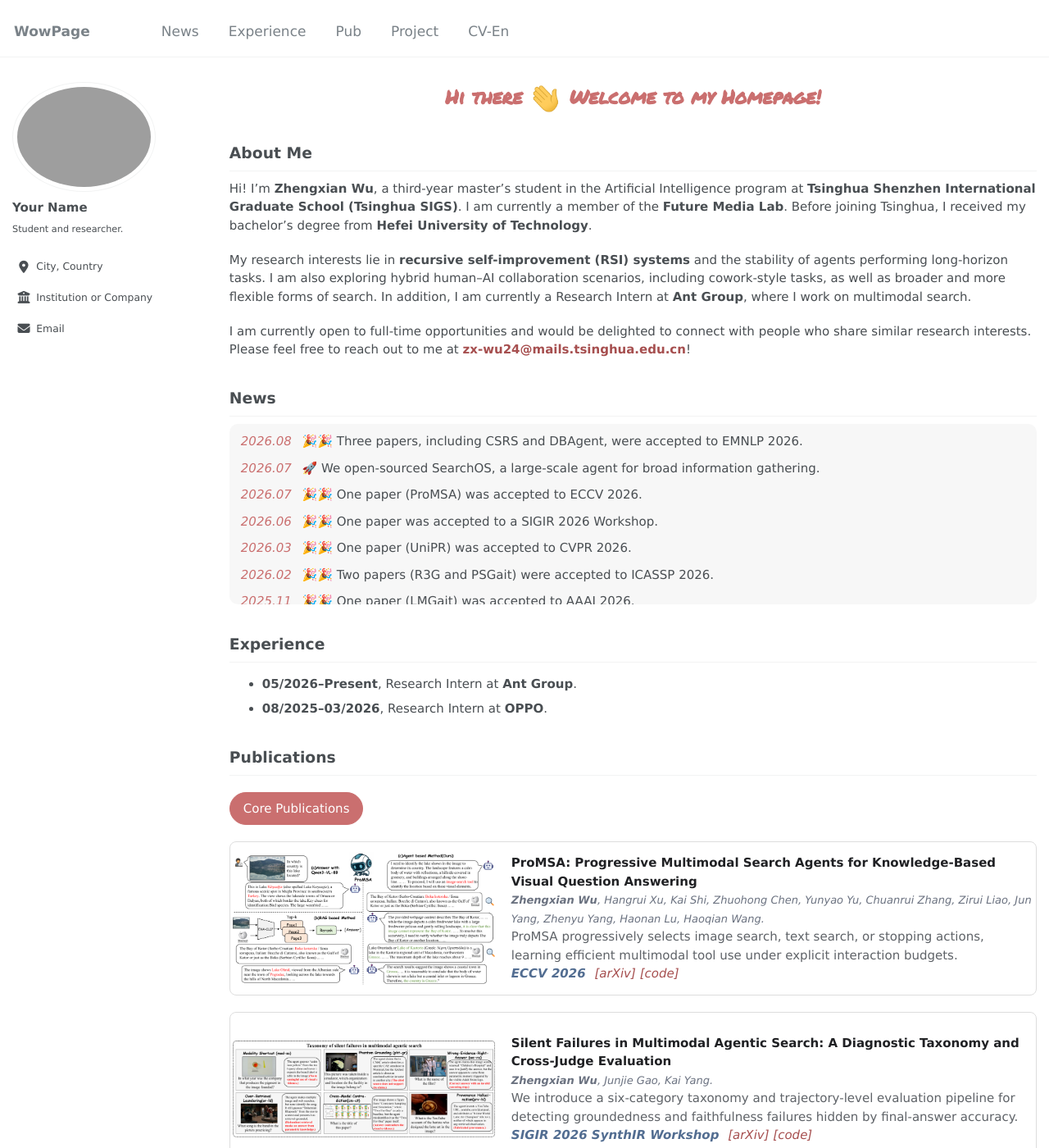
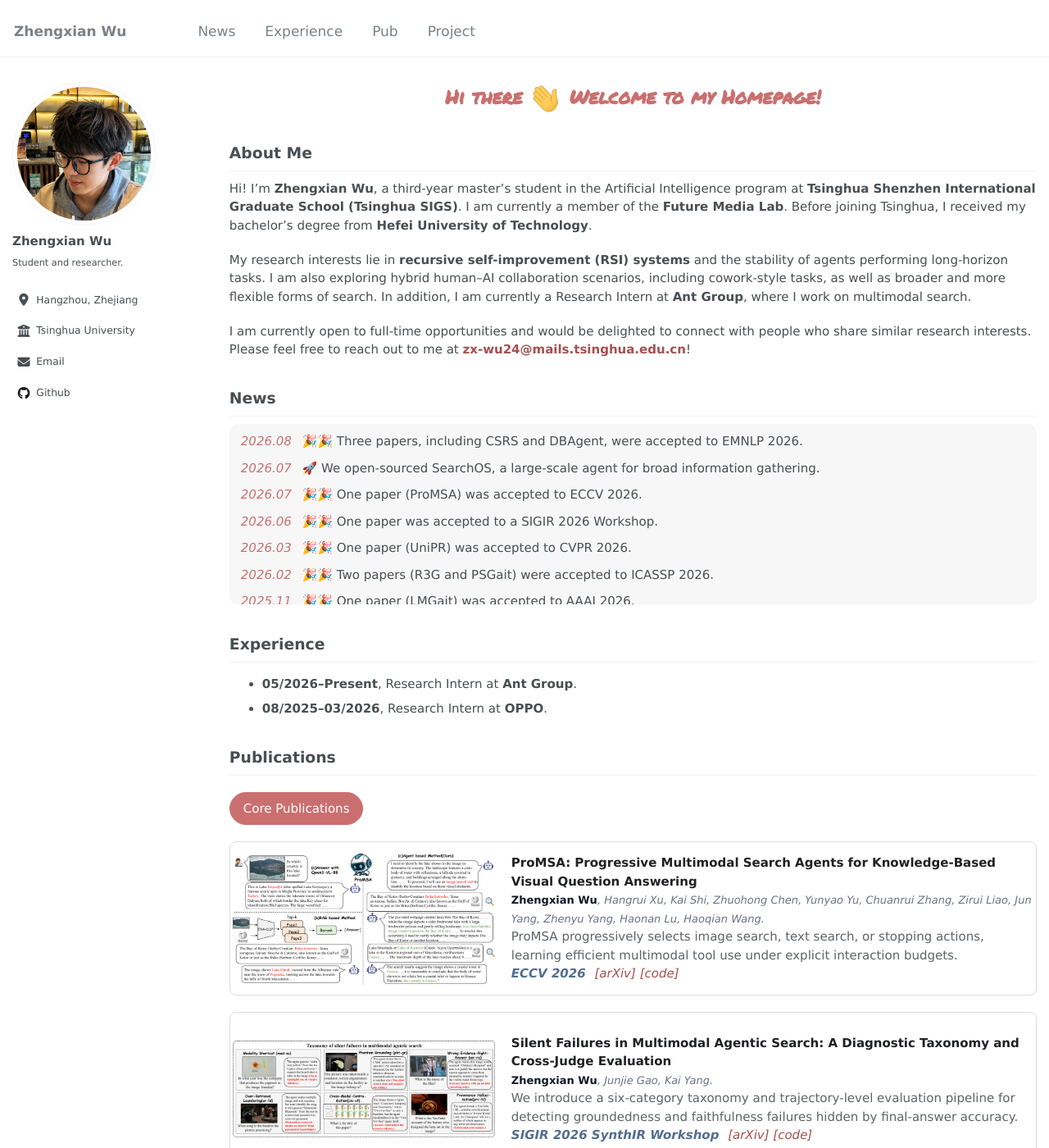
Before and after one commit to DingWu1021/DingWu1021.github.io, a Jekyll site: the page built from _pages/about.md, in a window 1280 px wide and 1400 px high. Shown: the whole window at 82% size. Built offline with Jekyll 4.4.1, drawn with Linux system fonts in a browser that asks for light colours; some web fonts are replaced; our own code applies the rules of GitHub Pages for plain Markdown files; some of the changed text lies outside the part shown.

Commit message:
Personalize homepage identity and avatar

```diff
--- a/_config.yml
+++ b/_config.yml
@@ -1,21 +1,21 @@
 locale                   : "en-US"
-title                    : "WowPage"
+title                    : "Zhengxian Wu"
 title_separator          : "-"
-name                     : "Your Name"
+name                     : "Zhengxian Wu"
 description              : &description "A clean academic homepage template."
 url                      : ""
 baseurl                  : ""
 repository               : ""
 
 author:
-  avatar           : "1.png"
-  name             : "Your Name"
+  avatar           : "profile-avatar.png"
+  name             : "Zhengxian Wu"
   pronouns         :
   bio              : "Student and researcher."
-  location         : "City, Country"
-  employer         : "Institution or Company"
+  location         : "Hangzhou, Zhejiang"
+  employer         : "Tsinghua University"
   uri              :
-  email            : "name@example.com"
+  email            : "zx-wu24@mails.tsinghua.edu.cn"
 
   arxiv            :
   googlescholar    :
@@ -28,7 +28,7 @@ author:
   bitbucket        :
   codepen          :
   dribbble         :
-  github           :
+  github           : "DingWu1021"
   kaggle           :
   stackoverflow    :
 
--- a/_data/navigation.yml
+++ b/_data/navigation.yml
@@ -13,8 +13,5 @@ main:
   - title: "Project"
     url: "/#projects"
 
-  - title: "CV-En"
-    url: "/files/weidongtang_resume.pdf"
-
   # - title: "CV-Cn"
   #   url: "/files/chinese_resume.pdf"
--- a/_includes/head/custom.html
+++ b/_includes/head/custom.html
@@ -11,7 +11,7 @@
 <link rel="apple-touch-icon" sizes="144x144" href="{{ base_path }}/images/apple-touch-icon-144x144.png?v=M44lzPylqQ">
 <link rel="apple-touch-icon" sizes="152x152" href="{{ base_path }}/images/apple-touch-icon-152x152.png?v=M44lzPylqQ">
 <link rel="apple-touch-icon" sizes="180x180" href="{{ base_path }}/images/apple-touch-icon-180x180.png?v=M44lzPylqQ">
-<link rel="icon" href="{{ base_path }}/images/favicon.ico">
+<link rel="icon" type="image/svg+xml" href="{{ base_path }}/images/hedgehog-favicon.svg">
 <link rel="manifest" href="{{ base_path }}/images/manifest.json?v=M44lzPylqQ">
 <link rel="mask-icon" href="{{ base_path }}/images/safari-pinned-tab.svg?v=M44lzPylqQ" color="#000000">
 
--- a/_pages/about.md
+++ b/_pages/about.md
@@ -50,7 +50,7 @@ Publications
 <div class="publication-card"><div class="publication-card__inner">
   <div class="pub-media-rotator"><img src="images/publications/promsa.png" alt="Comparison of ProMSA with direct answering and fixed RAG" loading="lazy"></div>
   <div class="publication-card__content"><strong>ProMSA: Progressive Multimodal Search Agents for Knowledge-Based Visual Question Answering</strong><br>
-  <i class="publication-authors"><strong>Zhengxian Wu</strong>, Hangrui Xu, Kai Shi, Zhuohong Chen, Yunyao Yu, Chuanrui Zhang, Zirui Liao, Jun Yang, Zhenyu Yang, Haonan Lu, Haoqian Wang.</i><br>
+  <i class="publication-authors"><strong class="publication-author-me">Zhengxian Wu</strong>, Hangrui Xu, Kai Shi, Zhuohong Chen, Yunyao Yu, Chuanrui Zhang, Zirui Liao, Jun Yang, Zhenyu Yang, Haonan Lu, Haoqian Wang.</i><br>
   ProMSA progressively selects image search, text search, or stopping actions, learning efficient multimodal tool use under explicit interaction budgets.<br>
   <b><i class="publication-venue">ECCV 2026</i></b>
   <a href="https://arxiv.org/abs/2606.27974" target="_blank" rel="noopener noreferrer"><em>[arXiv]</em></a>
@@ -60,7 +60,7 @@ Publications
 <div class="publication-card"><div class="publication-card__inner">
   <div class="pub-media-rotator"><img src="images/publications/silent-failures.png" alt="Taxonomy of silent failures in multimodal agentic search" loading="lazy"></div>
   <div class="publication-card__content"><strong>Silent Failures in Multimodal Agentic Search: A Diagnostic Taxonomy and Cross-Judge Evaluation</strong><br>
-  <i class="publication-authors"><strong>Zhengxian Wu</strong>, Junjie Gao, Kai Yang.</i><br>
+  <i class="publication-authors"><strong class="publication-author-me">Zhengxian Wu</strong>, Junjie Gao, Kai Yang.</i><br>
   We introduce a six-category taxonomy and trajectory-level evaluation pipeline for detecting groundedness and faithfulness failures hidden by final-answer accuracy.<br>
   <b><i class="publication-venue">SIGIR 2026 SynthIR Workshop</i></b>
   <a href="https://arxiv.org/abs/2607.19793" target="_blank" rel="noopener noreferrer"><em>[arXiv]</em></a>
@@ -70,7 +70,7 @@ Publications
 <div class="publication-card"><div class="publication-card__inner">
   <div class="pub-media-rotator"><img src="images/publications/selfjudge.png" alt="Overview of the Self-Judge framework for unsupervised multimodal self-evolution" loading="lazy"></div>
   <div class="publication-card__content"><strong>When Models Judge Themselves: Unsupervised Self-Evolution for Multimodal Reasoning</strong><br>
-  <i class="publication-authors"><strong>Zhengxian Wu</strong>, Kai Shi, Chuanrui Zhang, Zirui Liao, Jun Yang, Ni Yang, Qiuying Peng, Luyuan Zhang, Hangrui Xu, Tianhuang Su, Zhenyu Yang, Haonan Lu, Haoqian Wang.</i><br>
+  <i class="publication-authors"><strong class="publication-author-me">Zhengxian Wu</strong>, Kai Shi, Chuanrui Zhang, Zirui Liao, Jun Yang, Ni Yang, Qiuying Peng, Luyuan Zhang, Hangrui Xu, Tianhuang Su, Zhenyu Yang, Haonan Lu, Haoqian Wang.</i><br>
   We introduce an unsupervised self-evolution framework that combines actor self-consistency with a bounded self-judge signal to improve multimodal reasoning without annotated answers.<br>
   <b><i class="publication-venue">arXiv</i></b>
   <a href="https://arxiv.org/abs/2603.21289" target="_blank" rel="noopener noreferrer"><em>[arXiv]</em></a>
@@ -80,7 +80,7 @@ Publications
 <div class="publication-card"><div class="publication-card__inner">
   <div class="pub-media-rotator"><img src="images/publications/csrs.png" alt="Overview of the CSRS framework" loading="lazy"></div>
   <div class="publication-card__content"><strong>Stabilizing Unsupervised Self-Evolution of MLLMs via Continuous Softened Retracing reSampling</strong><br>
-  <i class="publication-authors">Yunyao Yu, <strong>Zhengxian Wu</strong>, Zhuohong Chen, Hangrui Xu, Zirui Liao, Xiangwen Deng, Zhifang Liu, Senyuan Shi, Haoqian Wang.</i><br>
+  <i class="publication-authors">Yunyao Yu, <strong class="publication-author-me">Zhengxian Wu</strong>, Zhuohong Chen, Hangrui Xu, Zirui Liao, Xiangwen Deng, Zhifang Liu, Senyuan Shi, Haoqian Wang.</i><br>
   CSRS stabilizes unsupervised multimodal self-evolution through retracing-based exploration, softened frequency rewards, and visual semantic perturbation.<br>
   <b><i class="publication-venue">EMNLP 2026</i></b>
   <a href="https://arxiv.org/abs/2604.03647" target="_blank" rel="noopener noreferrer"><em>[arXiv]</em></a>
@@ -90,7 +90,7 @@ Publications
 <div class="publication-card"><div class="publication-card__inner">
   <div class="pub-media-rotator"><img src="images/publications/dbagent.png" alt="Overview of the DBAgent framework" loading="lazy"></div>
   <div class="publication-card__content"><strong>Learning to Search: A Decision-Based Agent for Knowledge-Based Visual Question Answering</strong><br>
-  <i class="publication-authors">Zhuohong Chen, <strong>Zhengxian Wu</strong>, Yunyao Yu, Hangrui Xu, Zirui Liao, Zhifang Liu, Xiangwen Deng, Peng Jiao, Haoqian Wang.</i><br>
+  <i class="publication-authors">Zhuohong Chen, <strong class="publication-author-me">Zhengxian Wu</strong>, Yunyao Yu, Hangrui Xu, Zirui Liao, Zhifang Liu, Xiangwen Deng, Peng Jiao, Haoqian Wang.</i><br>
   DBAgent turns knowledge-based visual question answering into a multi-step decision process that adaptively chooses when and how to retrieve evidence.<br>
   <b><i class="publication-venue">EMNLP 2026</i></b>
   <a href="https://arxiv.org/abs/2604.07146" target="_blank" rel="noopener noreferrer"><em>[arXiv]</em></a>
@@ -100,7 +100,7 @@ Publications
 <div class="publication-card"><div class="publication-card__inner">
   <div class="pub-media-rotator"><img src="images/publications/unipr.png" alt="Overview of the UniPR real-to-sim reconstruction framework" loading="lazy"></div>
   <div class="publication-card__content"><strong>UniPR: Unified Object-level Real-to-Sim Perception and Reconstruction from a Single Stereo Pair</strong><br>
-  <i class="publication-authors">Chuanrui Zhang, Yingshuang Zou, <strong>Zhengxian Wu</strong>, Yonggen Ling, Yuxiao Yang, Ziwei Wang.</i><br>
+  <i class="publication-authors">Chuanrui Zhang, Yingshuang Zou, <strong class="publication-author-me">Zhengxian Wu</strong>, Yonggen Ling, Yuxiao Yang, Ziwei Wang.</i><br>
   UniPR jointly reconstructs every object in a scene from one stereo pair while preserving real-world scale through geometric constraints.<br>
   <b><i class="publication-venue">CVPR 2026</i></b>
   <a href="https://arxiv.org/abs/2603.19616" target="_blank" rel="noopener noreferrer"><em>[arXiv]</em></a>
@@ -110,7 +110,7 @@ Publications
 <div class="publication-card"><div class="publication-card__inner">
   <div class="pub-media-rotator"><img src="images/publications/r3g.png" alt="Overview of the R3G reasoning, retrieval, and reranking pipeline" loading="lazy"></div>
   <div class="publication-card__content"><strong>R3G: A Reasoning–Retrieval–Reranking Framework for Vision-Centric Answer Generation</strong><br>
-  <i class="publication-authors">Zhuohong Chen, <strong>Zhengxian Wu</strong>, Zirui Liao, Shenao Jiang, Hangrui Xu, Yang Chen, Chaokui Su, Xiaoyu Liu, Haoqian Wang.</i><br>
+  <i class="publication-authors">Zhuohong Chen, <strong class="publication-author-me">Zhengxian Wu</strong>, Zirui Liao, Shenao Jiang, Hangrui Xu, Yang Chen, Chaokui Su, Xiaoyu Liu, Haoqian Wang.</i><br>
   R3G plans the visual evidence it needs, retrieves candidate images, and reranks them for sufficiency before producing an answer.<br>
   <b><i class="publication-venue">ICASSP 2026</i></b>
   <a href="https://arxiv.org/abs/2602.00104" target="_blank" rel="noopener noreferrer"><em>[arXiv]</em></a>
@@ -120,7 +120,7 @@ Publications
 <div class="publication-card"><div class="publication-card__inner">
   <div class="pub-media-rotator"><img src="images/publications/psgait.png" alt="Overview of the PSGait parsing-skeleton representation" loading="lazy"></div>
   <div class="publication-card__content"><strong>PSGait: Gait Recognition using Parsing Skeleton</strong><br>
-  <i class="publication-authors">Hangrui Xu, <strong>Zhengxian Wu</strong>, Chuanrui Zhang, Zhuohong Chen, Zhifang Liu, Peng Jiao, Haoqian Wang.</i><br>
+  <i class="publication-authors">Hangrui Xu, <strong class="publication-author-me">Zhengxian Wu</strong>, Chuanrui Zhang, Zhuohong Chen, Zhifang Liu, Peng Jiao, Haoqian Wang.</i><br>
   PSGait combines silhouettes with a parsing-skeleton representation that captures fine-grained human-part shapes and dynamics for robust in-the-wild recognition.<br>
   <b><i class="publication-venue">ICASSP 2026</i></b>
   <a href="https://arxiv.org/abs/2503.12047" target="_blank" rel="noopener noreferrer"><em>[arXiv]</em></a>
@@ -130,7 +130,7 @@ Publications
 <div class="publication-card"><div class="publication-card__inner">
   <div class="pub-media-rotator"><img src="images/publications/lmgait.png" alt="Overview of the LMGait architecture" loading="lazy"></div>
   <div class="publication-card__content"><strong>Language-Guided and Motion-Aware Gait Representation for Generalizable Recognition</strong><br>
-  <i class="publication-authors"><strong>Zhengxian Wu</strong>, Chuanrui Zhang, Shenao Jiang, Hangrui Xu, Zirui Liao, Luyuan Zhang, Huaqiu Li, Peng Jiao, Haoqian Wang.</i><br>
+  <i class="publication-authors"><strong class="publication-author-me">Zhengxian Wu</strong>, Chuanrui Zhang, Shenao Jiang, Hangrui Xu, Zirui Liao, Luyuan Zhang, Huaqiu Li, Peng Jiao, Haoqian Wang.</i><br>
   LMGait uses language-derived motion cues together with motion-aware alignment and temporal modeling to learn more generalizable gait representations.<br>
   <b><i class="publication-venue">AAAI 2026</i></b>
   <a href="https://arxiv.org/abs/2601.11931" target="_blank" rel="noopener noreferrer"><em>[arXiv]</em></a>
@@ -140,7 +140,7 @@ Publications
 <div class="publication-card"><div class="publication-card__inner">
   <div class="pub-media-rotator"><img src="images/publications/dagait.png" alt="Overview of skeleton-guided data alignment in DAGait" loading="lazy"></div>
   <div class="publication-card__content"><strong>DAGait: Generalized Skeleton-Guided Data Alignment for Gait Recognition</strong><br>
-  <i class="publication-authors"><strong>Zhengxian Wu</strong>, Chuanrui Zhang, Hangrui Xu, Peng Jiao, Haoqian Wang.</i><br>
+  <i class="publication-authors"><strong class="publication-author-me">Zhengxian Wu</strong>, Chuanrui Zhang, Hangrui Xu, Peng Jiao, Haoqian Wang.</i><br>
   DAGait uses skeleton-guided affine alignment to reduce spatial and temporal distribution inconsistencies in unconstrained gait sequences.<br>
   <b><i class="publication-venue">ICME 2025 · Oral</i></b>
   <a href="https://arxiv.org/abs/2503.18830" target="_blank" rel="noopener noreferrer"><em>[arXiv]</em></a>
--- a/assets/css/home.css
+++ b/assets/css/home.css
@@ -131,6 +131,12 @@
 
     .publication-authors {
         font-size: 13px;
+    }
+
+    .publication-authors .publication-author-me {
+        color: #111827 !important;
+        font-style: normal;
+        font-weight: 900;
     }
 
     .publication-venue {
```
Also changed, not shown: images/hedgehog-favicon.svg (added), images/profile-avatar.png (added).
